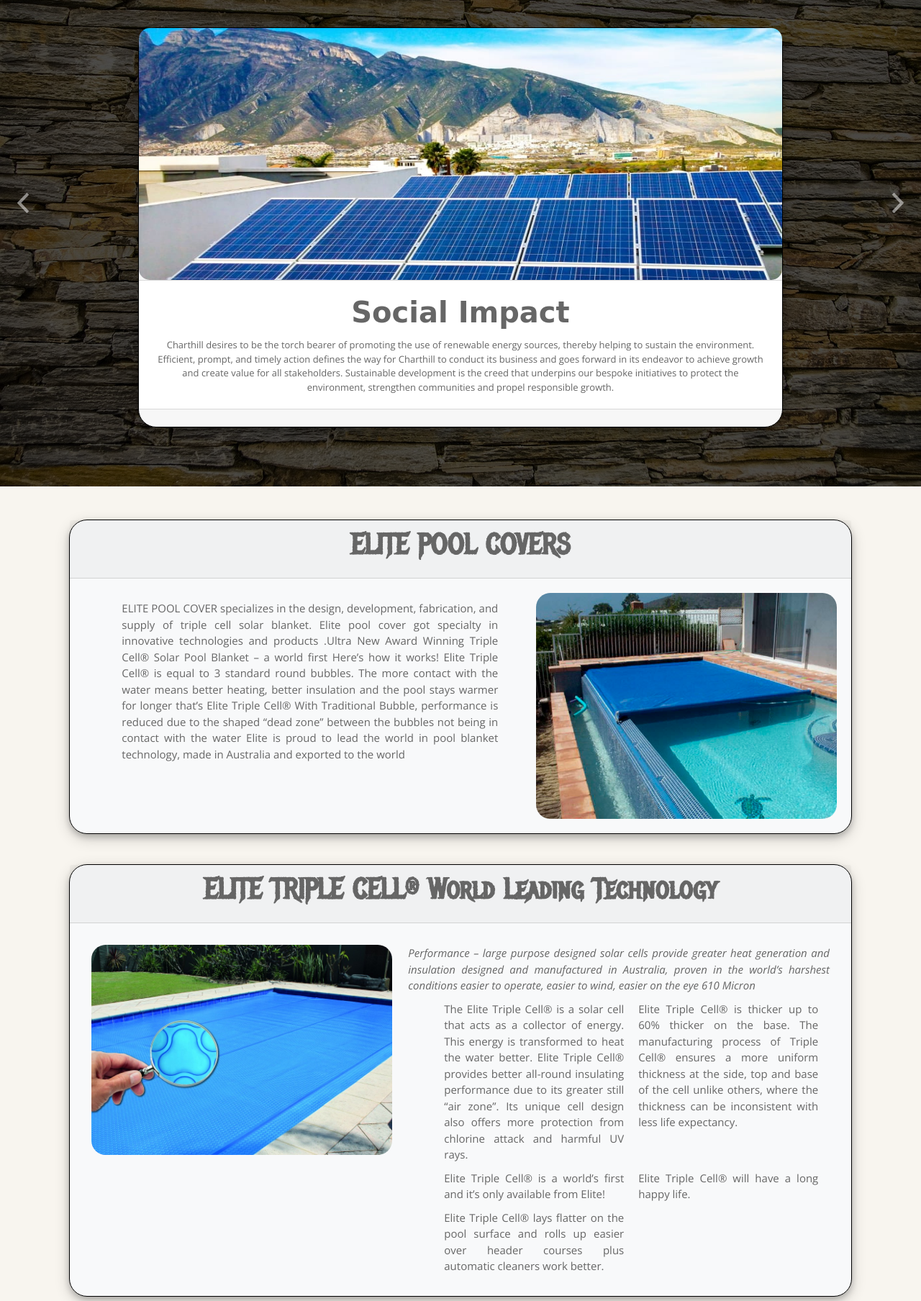
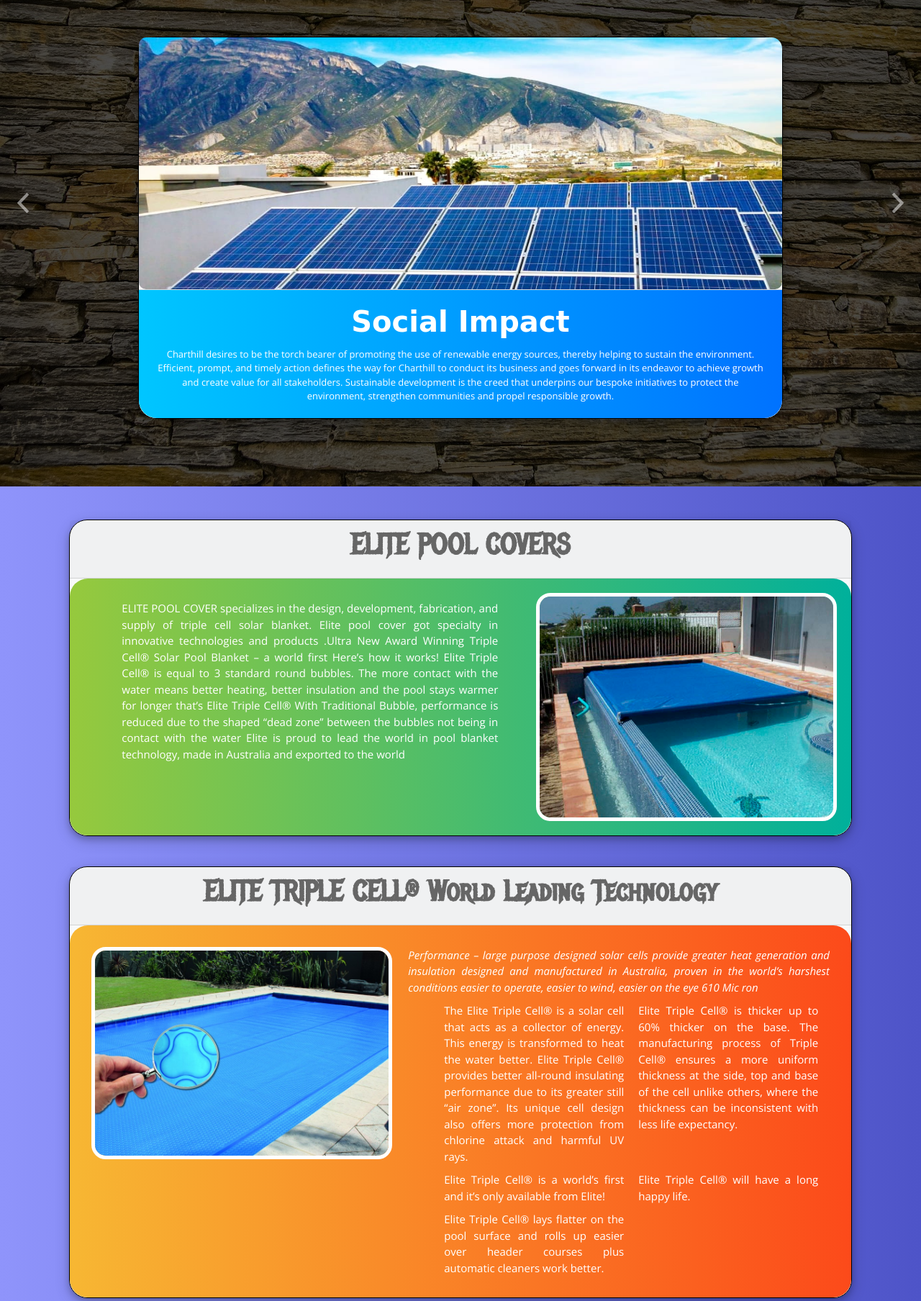
Before and after one commit to sarbjotsabharwal/consultant, a PHP site: page /social-impact.php in a window 1280 px wide. Shown: the part 124-1932 px from the top of the page at 72% size. Run offline with PHP 8.4, Linux system fonts and the light colour scheme; some web fonts are replaced.

Commit message:
social-impact color changed

```diff
--- a/social-impact.php
+++ b/social-impact.php
@@ -128,9 +128,10 @@
                                 <div class="card text-center" style="width: 70vw;top:5vh;">
                                     <div class="card-header" style="padding: 0;">
                                         <img src="assets/img/SocialImpact/solar-cell.jpg" alt=""
-                                            style="border-radius:15px;width: 100%;height: 350px;">
+                                            style="border-top-right-radius:15px;border-top-right-radius:15px;width: 100%;height: 350px;">
                                     </div>
-                                    <div class="card-body">
+                                    <div class="card-body" style="background: linear-gradient(to right, #00c6ff, #0072ff);border-bottom-left-radius: 25px;border-bottom-right-radius:25px;color: white;
+                                    ">
                                         <h5 class="card-title" style="font-family: 'Baloo Chettan 2', cursive;">Social Impact</h5>
                                         <h7 style="text-align: justify;"> Charthill desires to be the torch bearer of
                                             promoting the use of renewable energy sources, thereby helping to sustain
@@ -142,9 +143,9 @@
                                             <!-- <a href="#" class="btn btn-primary">Go somewhere</a> -->
                                         </h7>
                                     </div>
-                                    <div class="card-footer text-muted">
-                                        <!-- 2 days ago -->
-                                    </div>
+                                    <!-- <div class="card-footer text-muted">
+                                        2 days ago
+                                    </div> -->
                                 </div>
                                 <!-- <a href="aboutus.php"><button type="button" class="btn btn-outline-light">More About Us</button></a> -->
                                 <!-- <a href="#featured-services" class="btn-get-started scrollto">Get Started</a> -->
@@ -163,7 +164,7 @@
                                         <img src="assets/img/SocialImpact/wind-mill.jpg" alt=""
                                             style="border-radius:15px;width: 100%;height: 350px;">
                                     </div>
-                                    <div class="card-body">
+                                    <div class="card-body" style="  background: linear-gradient(to right, #ffb75e, #ed8f03);;color:rgb(255, 255, 255);border-bottom-left-radius:25px;border-bottom-right-radius: 25px;">
                                         <h5 class="card-title" style="font-family: 'Baloo Chettan 2', cursive;">Social Impact</h5>
                                         <h7 style="text-align: justify;"> In the past three decades, research and
                                             development in green energy has exploded, yielding hundreds of promising new
@@ -175,9 +176,9 @@
                                             <!-- <a href="#" class="btn btn-primary">Go somewhere</a> -->
                                         </h7>
                                     </div>
-                                    <div class="card-footer text-muted">
-                                        <!-- 2 days ago -->
-                                    </div>
+                                    <!-- <div class="card-footer text-muted">
+                                        2 days ago
+                                    </div> -->
                                 </div>
                                 <!-- <a href="aboutus.php"><button type="button" class="btn btn-outline-light">More About Us</button></a> -->
                                 <!-- <a href="#featured-services" class="btn-get-started scrollto">Get Started</a> -->
@@ -217,7 +218,10 @@
     <!-- End Intro Section -->
 
     <!--card section-->
-    <div class="cardcontainer1" id="allcards1">
+    <div class="cardcontainer1" id="allcards1" style="background: #4e54c8;  /* fallback for old browsers */
+    background: -webkit-linear-gradient(to right, #8f94fb, #4e54c8);  /* Chrome 10-25, Safari 5.1-6 */
+    background: linear-gradient(to right, #8f94fb, #4e54c8); /* W3C, IE 10+/ Edge, Firefox 16+, Chrome 26+, Opera 12+, Safari 7+ */
+    ">
 
         <div class="card bg-light mb-3" style="" id="ba1">
             <div class="card-header" style="padding:10px;">
@@ -225,9 +229,12 @@
                     style="width: 100%;margin: 0;border-radius: 30px;"> -->
                 <h5 class="card-title">ELITE POOL COVERS </h5>
             </div>
-            <div class="card-body">
+            <div class="card-body" style="background: #00b09b;
+            border-radius: 25px;
+            background: -webkit-linear-gradient(to right, #96c93d, #00b09b);
+            background: linear-gradient(to right, #96c93d, #00b09b);">
                 <p class="card-text"
-                    style="text-align: justify;height: auto;width:50%;margin: 10px;display: inline-block;">
+                    style="text-align: justify;height: auto;width:50%;margin: 10px;display: inline-block;color: white;">
                     ELITE POOL COVER specializes in the design, development, fabrication, and supply of triple cell
                     solar blanket. Elite pool cover got specialty in innovative technologies and products .Ultra New
                     Award Winning Triple Cell® Solar Pool Blanket – a world first
@@ -245,7 +252,7 @@
 
                 </p>
                 <img src="assets/img/SocialImpact/poolcover.jpg" alt=""
-                    style="display:inline-block;float: right;width:40%;border-radius: 20px;">
+                    style="display:inline-block;float: right;width:40%;border-radius: 20px;border: solid white 5px;">
                 <!-- <p style="text-align: center; font-size: 15px;">Charthill got a license from USA to Australia and
                         Singapore as well. </p> -->
             </div>
@@ -257,14 +264,18 @@
                             style="width: 100%;margin: 0;border-radius: 30px;"> -->
                 <h5 class="card-title">ELITE TRIPLE CELL® World Leading Technology </h5>
             </div>
-            <div class="card-body">
+            <div class="card-body" style="background: #fc4a1a;  /* fallback for old browsers */
+            background: -webkit-linear-gradient(to right, #f7b733, #fc4a1a);  /* Chrome 10-25, Safari 5.1-6 */
+            background: linear-gradient(to right, #f7b733, #fc4a1a);border-radius: 25px; /* W3C, IE 10+/ Edge, Firefox 16+, Chrome 26+, Opera 12+, Safari 7+ */
+
+            ">
                 <img src="assets/img/SocialImpact/triplecell.jpg" alt=""
-                    style="display:inline-block;float: left;width:40%;border-radius: 20px;margin: 10px;display: inline-block;">
-                <section style="text-align: justify;height: auto;width:56%;margin: 10px;float: right;display: inline">
+                    style="display:inline-block;float: left;width:40%;border-radius: 20px;margin: 10px;display: inline-block;border: solid white 5px;">
+                <section style="text-align: justify;height: auto;width:56%;margin: 10px;float: right;display: inline;color: white;">
 
                     <i style="font-size: 15px;">Performance – large purpose designed solar cells provide greater heat
                         generation and insulation designed and manufactured in Australia, proven in the world’s harshest
-                        conditions easier to operate, easier to wind, easier on the eye 610 Micron</i>
+                        conditions easier to operate, easier to wind, easier on the eye 610 Mic  ron</i>
                     <ul style="display: flex;flex-wrap:wrap;" class="listoption">
 
                         <li>
@@ -313,8 +324,11 @@
                     style="width: 100%;margin: 0;border-radius: 30px;"> -->
                 <h5 class="card-title">SOLAR EDWARD</h5>
             </div>
-            <div class="card-body" style="text-align: justify; font-size: 15px;">
-                <section style="text-align: justify;height: auto;width:55%;margin: 10px;display: inline-block;">
+            <div class="card-body" style="text-align: justify; font-size: 15px;background: #7F00FF;  /* fallback for old browsers */
+            background: -webkit-linear-gradient(to right, #E100FF, #7F00FF);  /* Chrome 10-25, Safari 5.1-6 */
+            background: linear-gradient(to right, #E100FF, #7F00FF);border-radius: 25px;color: white; /* W3C, IE 10+/ Edge, Firefox 16+, Chrome 26+, Opera 12+, Safari 7+ */
+            ">
+                <section style="text-align: justify;height: auto;width:55%;margin: 10px;display: inline-block;color: white;">
                     Solar Edward knows very well that how quickly technology can change, our goal is to keep up with the
                     latest trends and advances in all technological breakthrough that is why solar Edward does not shy
                     away from any challenge, Edward solar has managed to align ourselves with some great organizations
@@ -353,7 +367,7 @@
                     </ul>
                 </section>
                 <img src="assets/img/SocialImpact/solaredwards.jpg" alt=""
-                    style="display:inline-block;float: right;width:40%;border-radius: 20px;">
+                    style="display:inline-block;float: right;width:40%;border-radius: 20px;border: solid white 5px;;">
                 Solar Edwards Adelaide’s aim is to make solar energy understandable and accessible to everyone. We
                 are committed to helping save our environment. Solar Edwards Adelaide is proud to give customer
                 service the way it should be, with professional, prompt and personalized service
```
